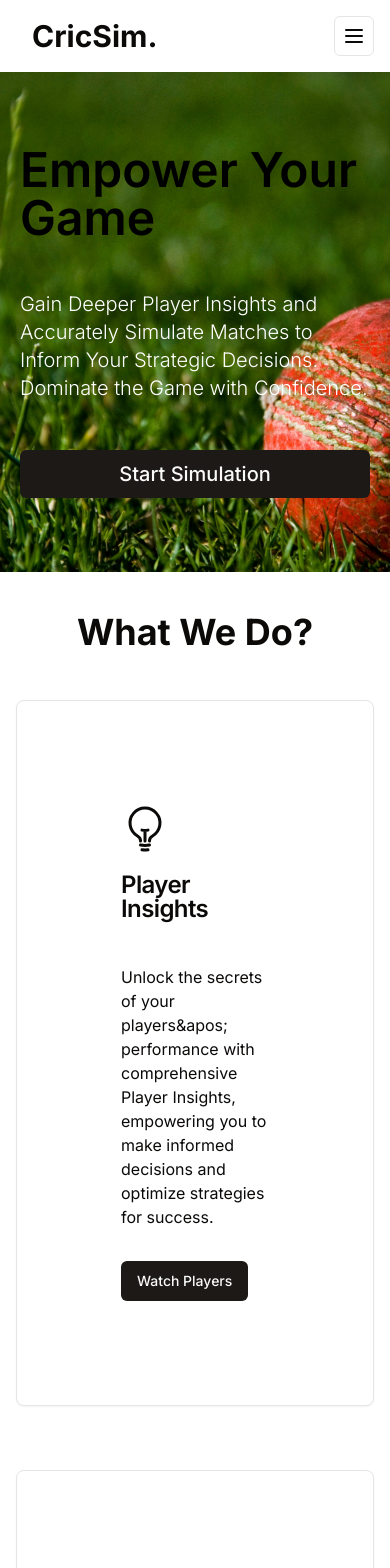
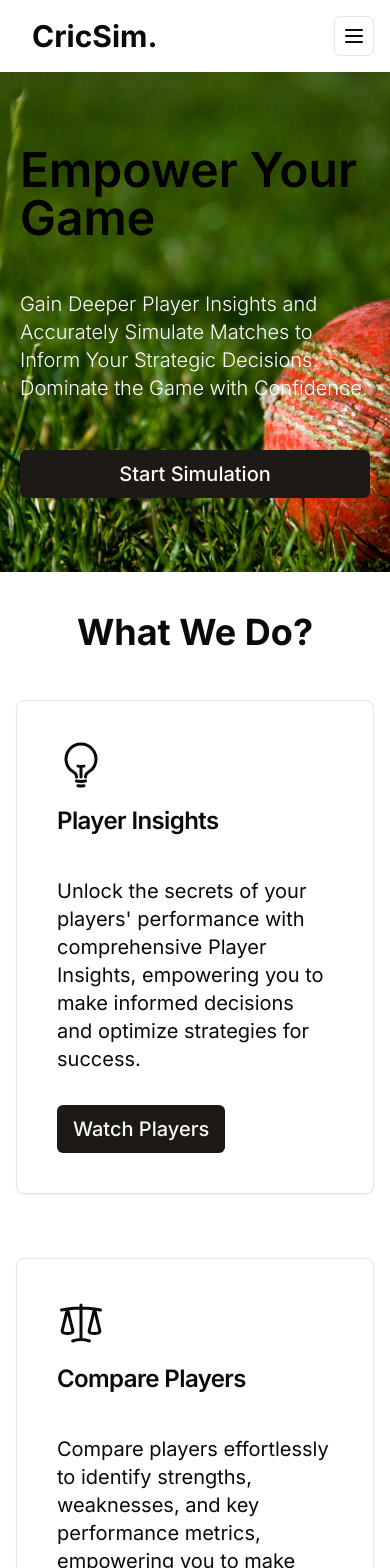
Before and after one commit to nischalmainali21/Major-CricSim-Frontend, a Next.js app: page / in a window 390 px wide. Shown: the top 1568 px of the page. Built offline with nearby package versions, Linux system fonts and the light colour scheme.

Commit message:
Update landing features card to be responsive.

```diff
--- a/src/components/Footer.jsx
+++ b/src/components/Footer.jsx
@@ -11,7 +11,7 @@ const Footer = () => {
         <div className="flex justify-between">
           <div className="md:flex md:justify-start gap-36">
             <div className="mb-6 md:mb-0 flex flex-col gap-2">
-              <span className="self-center text-4xl font-semibold whitespace-nowrap ">
+              <span className=" text-4xl font-semibold whitespace-nowrap ">
                 CricSim.
               </span>
             </div>
--- a/src/components/LandingFeaturesCard.jsx
+++ b/src/components/LandingFeaturesCard.jsx
@@ -17,20 +17,20 @@ const LandingFeaturesCard = ({
   buttonLink,
 }) => {
   return (
-    <Card className="p-20">
+    <Card className="p-4 md:p-6 lg:p-10">
       <CardHeader>
         <CardTitle>
           <div className="gap-5 flex flex-col items-start">
             {svg}
-            <span>{title}</span>
+            <span className="md:text-3xl">{title}</span>
           </div>
         </CardTitle>
       </CardHeader>
-      <CardContent className="mt-5">
+      <CardContent className="mt-5 text-xl md:text-2xl">
         <p>{description}</p>
       </CardContent>
       <CardFooter className="mt-2">
-        <Button>
+        <Button className="text-xl py-6">
           <Link href={buttonLink}>{buttonContent}</Link>
         </Button>
       </CardFooter>
```
Also changed, not shown: src/components/LandingFeatures.jsx (+0 -9 lines), src/lib/constant.js.
